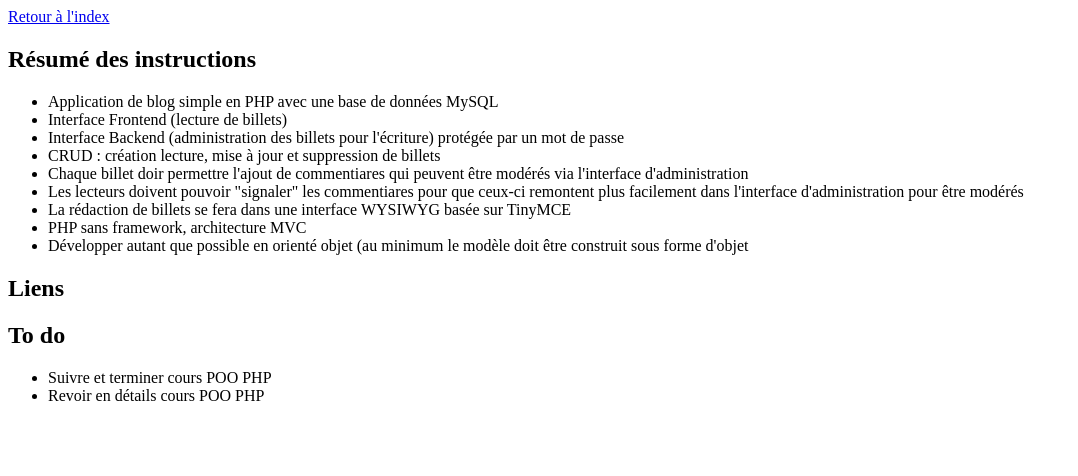
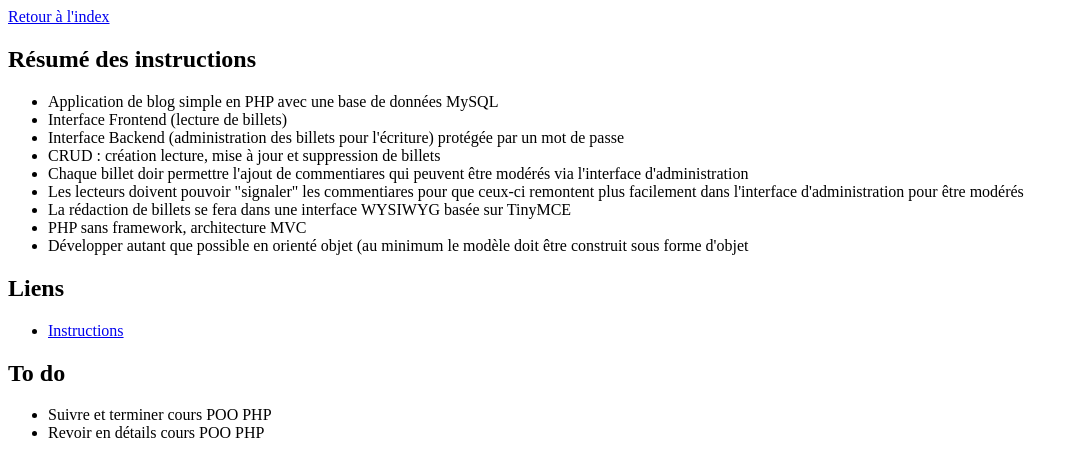
Before and after one commit to vignouds/dashbordOC, a plain HTML site: page projet4.html in a window 1280 px wide. Shown: the whole page, without its empty margins (0-1078 px from the left). Drawn offline with Linux system fonts and the light colour scheme.

Commit message:
modif texte

```diff
--- a/projet4.html
+++ b/projet4.html
@@ -3,7 +3,7 @@
 <head>
 	<meta charset="utf-8">
 	<link rel="stylesheet" type="text/css" href="./style.css">
-	<title>Dashbord Projet 2</title>
+	<title>Dashbord Projet 4</title>
 </head>
 <body>
 	<a href="./index.html">Retour à l'index</a>
@@ -21,7 +21,7 @@
 	</ul>
 	<h2>Liens</h2>
 	<ul>
-
+		<li><a href="https://openclassrooms.com/projects/creez-un-blog-pour-un-ecrivain" target="_blank">Instructions</a></li>
 	</ul>
 	<h2>To do</h2>
 	<ul>
```
Also changed, not shown: projet2.html (+2 -1 lines).
